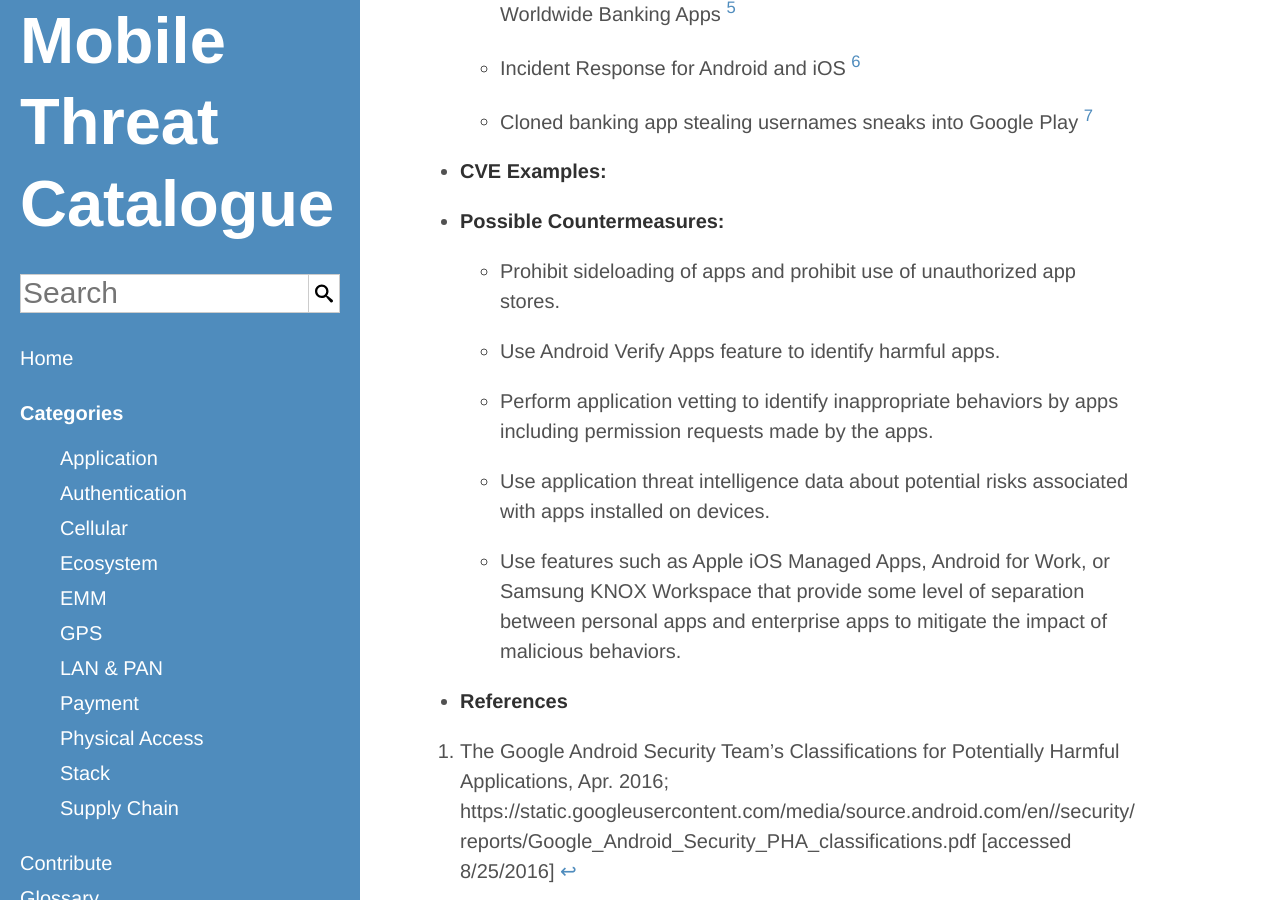
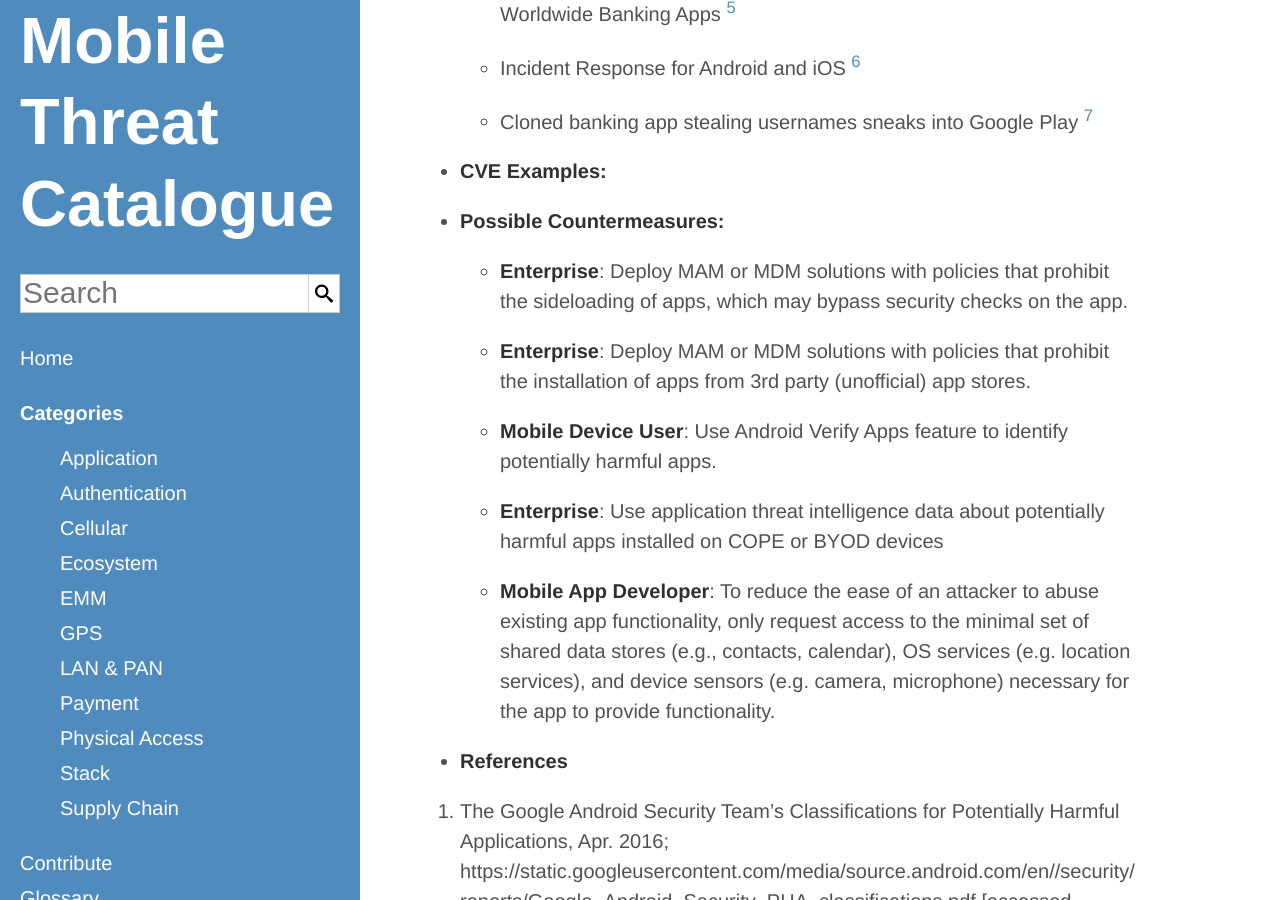
Before and after one commit to usnistgov/mobile-threat-catalogue, a Jekyll site: the page built from _application-threats/APP-14.md, in a window 1280 px wide and 900 px high, scrolled down 886 px. Built offline with Jekyll 4.4.1, drawn with Linux system fonts in a browser that asks for light colours.

Commit message:
#13: Update countermeasures and add actors

```diff
--- a/_application-threats/APP-14.md
+++ b/_application-threats/APP-14.md
@@ -14,9 +14,14 @@
         - "Cloned banking app stealing usernames sneaks into Google Play [^88]"
     CVEExample:
     PossibleCountermeasures:
-        - "Prohibit sideloading of apps and prohibit use of unauthorized app stores."
-        - "Use Android Verify Apps feature to identify harmful apps."
-        - "Perform application vetting to identify inappropriate behaviors by apps including permission requests made by the apps."
-        - "Use application threat intelligence data about potential risks associated with apps installed on devices."
-        - "Use features such as Apple iOS Managed Apps, Android for Work, or Samsung KNOX Workspace that provide some level of separation between personal apps and enterprise apps to mitigate the impact of malicious behaviors."
+        "Deploy MAM or MDM solutions with policies that prohibit the sideloading of apps, which may bypass security checks on the app.":
+            - Enterprise
+        "Deploy MAM or MDM solutions with policies that prohibit the installation of apps from 3rd party (unofficial) app stores.":
+            - Enterprise
+        "Use Android Verify Apps feature to identify potentially harmful apps.":
+            - Mobile Device User
+        "Use application threat intelligence data about potentially harmful apps installed on COPE or BYOD devices":
+            - Enterprise
+        "To reduce the ease of an attacker to abuse existing app functionality, only request access to the minimal set of shared data stores (e.g., contacts, calendar), OS services (e.g. location services), and device sensors (e.g. camera, microphone) necessary for the app to provide functionality.":
+            - Mobile App Developer
 ---
```
